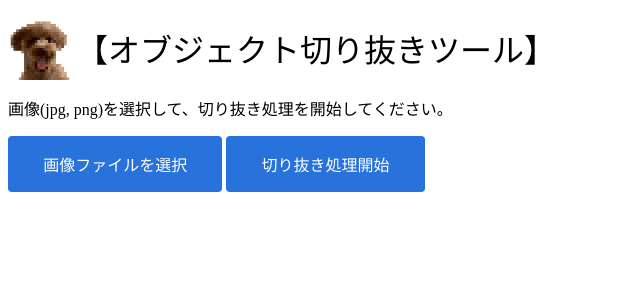
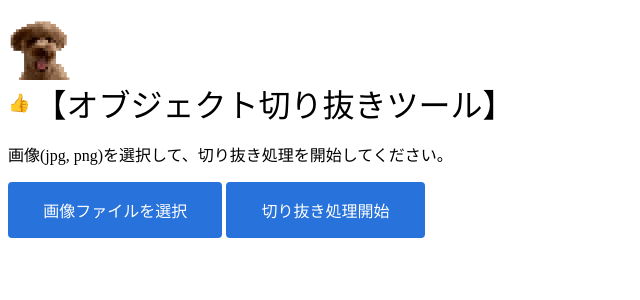
Before and after one commit to PoodleMaster/background-erase-web, a Flask app: page / in a window 1280 px wide. Shown: the top 300 px of the page, without its empty margins (0-640 px from the left). Run offline with Flask 2, Linux system fonts and the light colour scheme.

Commit message:
Add files via upload

```diff
--- a/templates/index.html
+++ b/templates/index.html
@@ -14,8 +14,11 @@
   </head>
 
   <p>
-    <img class="title" width=64 src="static/char.png">
-    <font class="title" size="6">【オブジェクト切り抜きツール】</font>
+    <div class="img_wrap">
+      <img class="title" width=64 src="static/char.png" onclick="mode_change();">
+    </div>
+    <font class="title" id="Good" size="4">👍</font>
+    <font class="title" size="6" onclick="author();">【オブジェクト切り抜きツール】</font>
   </p>
   <p>画像(jpg, png)を選択して、切り抜き処理を開始してください。</p>
   <div class="file_button">画像ファイルを選択
```
